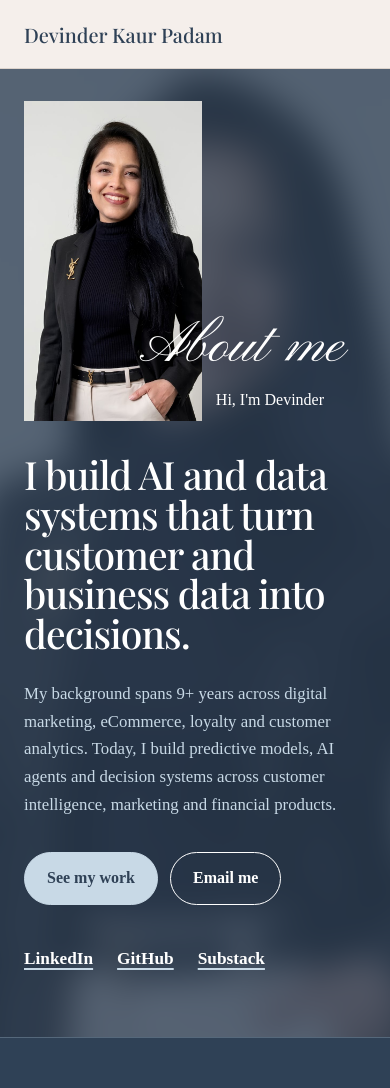
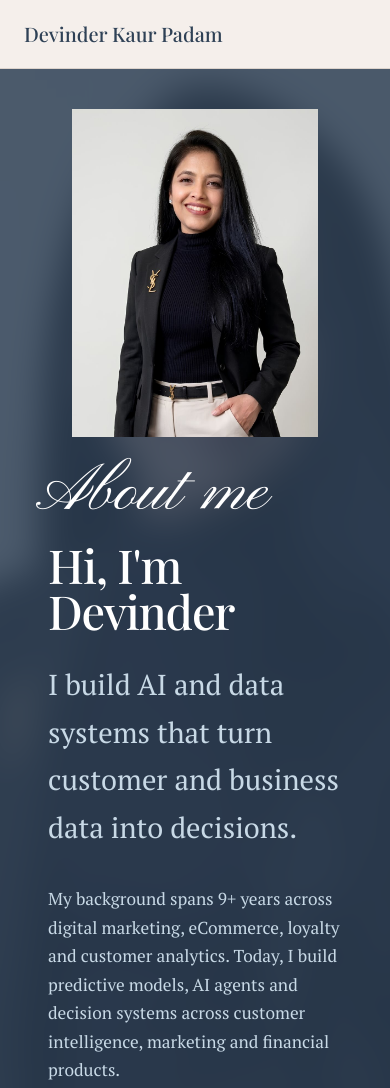
Before and after one commit to BetterThanBusy/Devinder-Kaur, a plain HTML site: page index.html in a window 390 px wide. Shown: the top 1088 px of the page. Drawn offline with nearby package versions, Linux system fonts and the light colour scheme; no server answers; a web font is replaced by a local one.

Commit message:
hero altered altered

```diff
--- a/index.html
+++ b/index.html
@@ -42,7 +42,7 @@
 <link rel="preconnect" href="https://fonts.gstatic.com" crossorigin>
 
 <link
-  href="https://fonts.googleapis.com/css2?family=Playfair+Display:ital,wght@0,400;0,500;0,600;1,400;1,500&family=Pinyon+Script&family=PT+Serif:wght@400;700&display=swap"
+  href="https://fonts.googleapis.com/css2?family=Pinyon+Script&family=Playfair+Display:ital,wght@0,400;0,500;0,600;1,400;1,500&family=PT+Serif:wght@400;700&display=swap"
   rel="stylesheet"
   >
 
@@ -64,20 +64,8 @@
 
     /* Typography */
     --heading: "Playfair Display", Georgia, serif;
-
-    /*
-      GFS Didot is not hosted by Google Fonts.
-      If GFS Didot exists on the device, it will be used.
-      Otherwise the browser falls back gracefully.
-    */
-    --body: "GFS Didot", "Didot", "Bodoni MT",
-            "Times New Roman", serif;
-
-    --body-alt: "PT Serif", Georgia, serif;
-
+    --body: "PT Serif", Georgia, "Times New Roman", serif;
     --script: "Pinyon Script", "Brush Script MT", cursive;
-
-    --wrap: 1120px;
   }
 
 
@@ -100,14 +88,10 @@
   margin: 0;
   background: var(--beige);
   color: var(--navy);
-
   font-family: var(--body);
-
-    font-size: 1.08rem;
-    line-height: 1.65;
-
+  font-size: 1.0625rem;
+  line-height: 1.6;
   -webkit-font-smoothing: antialiased;
-    text-rendering: optimizeLegibility;
 }
 
   img {
@@ -131,14 +115,11 @@
     padding: 0 24px;
   }
 
-  h1,
-  h2,
-  h3 {
+ h1, h2, h3 {
   font-family: var(--heading);
   font-weight: 500;
-    line-height: 1.1;
+  line-height: 1.15;
   margin: 0;
-    letter-spacing: -0.01em;
 }
 
   h2 {
@@ -301,16 +282,11 @@
     position: relative;
   isolation: isolate;
   overflow: hidden;
-
   color: var(--white);
-
   padding: 72px 0;
-
   min-height: calc(100svh - 68px);
-
   display: flex;
   align-items: center;
-
   background: var(--navy);
   }
 
@@ -325,20 +301,10 @@
 
   .hero-bg {
     position: absolute;
-
   inset: -40px;
-
   z-index: -2;
-
-    background:
-      url("assets/headshot.jpg")
-      center / cover
-      no-repeat;
-
-    filter:
-      blur(16px)
-      grayscale(25%);
-
+  background: url("assets/headshot.jpg") center / cover no-repeat;
+  filter: blur(16px) grayscale(25%);
   transform: scale(1.05);
   }
 
@@ -350,25 +316,18 @@
 
   .hero::after {
     content: "";
-
   position: absolute;
   inset: 0;
-
   z-index: -1;
-
-    background: rgba(47, 65, 86, 0.78);
+  background: rgba(47, 65, 86, 0.84);
   }
 
 
   .hero .wrap {
    width: 100%;
-
   display: grid;
-
-    grid-template-columns: 320px 1fr;
-
+  grid-template-columns: 360px minmax(0, 1fr);
   gap: 0;
-
   align-items: center;
   }
 
@@ -379,35 +338,27 @@
 
   .hero-photo {
     margin: 0;
-
   position: relative;
-
   z-index: 1;
+  width: 100%;
   }
 
   .hero-photo img,
   .photo-fallback {
+    display: block;
   width: 100%;
   height: auto;
-
-    aspect-ratio: 5 / 11;
-
-    object-fit: cover;
-
-    object-position: center top;
+  aspect-ratio: 896 / 1195;
+  object-fit: contain;
+  object-position: center center;
   }
 
   .photo-fallback {
     display: none;
-
   place-items: center;
-
   background: var(--teal);
-
   color: var(--sky);
-
   font-family: var(--heading);
-
   font-size: 5rem;
   }
 
@@ -426,12 +377,9 @@
 
   .hero-copy {
     position: relative;
-
   z-index: 2;
-
-    padding-left: 64px;
-
-    max-width: 700px;
+  padding-left: 110px;
+  max-width: 760px;
   }
 
 
@@ -444,25 +392,13 @@
 
   .script-title {
     display: block;
-
   font-family: var(--script);
-
   font-weight: 400;
-
-    font-size: clamp(4.2rem, 8vw, 7.2rem);
-
-    line-height: 0.82;
-
-    margin:
-      0
-      0
-      28px
-      -145px;
-
+  font-size: clamp(4.5rem, 8vw, 7.5rem);
+  line-height: 0.85;
+  margin: 0 0 20px -95px;
   white-space: nowrap;
-
   color: var(--white);
-
   letter-spacing: 0;
   }
 
@@ -473,14 +409,12 @@
   */
 
   .hello {
-    font-family: var(--body);
-
-    font-size: 1.08rem;
-
-    font-weight: 400;
-
-    margin-bottom: 22px;
-
+    font-family: var(--heading);
+  font-size: clamp(3.2rem, 5.2vw, 5.2rem);
+  font-weight: 500;
+  line-height: 0.98;
+  letter-spacing: -0.025em;
+  margin: 0 0 28px;
   color: var(--white);
   }
 
@@ -491,23 +425,14 @@
   */
 
   .hero h1 {
-    font-family: var(--heading);
-
-    font-weight: 500;
-
-    font-size: clamp(
-      2.5rem,
-      4.7vw,
-      4.5rem
-    );
-
-    line-height: 1.02;
-
-    letter-spacing: -0.025em;
-
-    color: var(--white);
-
-    max-width: 17ch;
+    font-family: var(--body);
+  font-size: clamp(1.12rem, 1.45vw, 1.3rem);
+  font-weight: 400;
+  line-height: 1.65;
+  max-width: 48ch;
+  margin: 24px 0 34px;
+  color: var(--sky);
+
   }
 
 
@@ -546,35 +471,28 @@
 
   .hero-actions {
     display: flex;
-
   flex-wrap: wrap;
-
   gap: 12px;
   }
 
   .hero .btn-solid {
     background: var(--sky);
-
   border-color: var(--sky);
-
   color: var(--navy);
   }
 
   .hero .btn-solid:hover {
      background: var(--white);
-
   border-color: var(--white);
   }
 
   .hero .btn-line {
     color: var(--white);
-
   border-color: var(--white);
   }
 
   .hero .btn-line:hover {
      background: var(--white);
-
   color: var(--navy);
   }
 
@@ -589,21 +507,14 @@
 
   .hero-social {
     display: flex;
-
   flex-wrap: wrap;
-
   gap: 24px;
-
   list-style: none;
-
   padding: 0;
-
   margin: 40px 0 0;
   }
 
   .hero .text-link {
-    color: var(--white);
-
     text-decoration-color: var(--sky);
   }
 
@@ -619,86 +530,67 @@
   @media (max-width: 860px) {
 
   .hero {
-      padding: 32px 0 64px;
-
+    padding: 40px 0 64px;
     min-height: 0;
   }
 
   .hero .wrap {
-      grid-template-columns: 52% 1fr;
-
-      align-items: end;
+    grid-template-columns: 42% 58%;
+    align-items: center;
   }
 
   .hero-photo img,
   .photo-fallback {
-      aspect-ratio: 5 / 9;
+    aspect-ratio: 896 / 1195;
   }
 
   .hero-copy {
-      display: contents;
-    }
-
-    .hero-intro {
-      grid-column: 2;
-
-      position: relative;
-
-      z-index: 2;
-
-      padding-bottom: 8px;
+    padding-left: 48px;
+    max-width: none;
   }
 
   .script-title {
-      margin:
-        0
-        0
-        16px
-        -62px;
-
-      font-size:
-        clamp(
-          3.2rem,
-          15vw,
-          4.8rem
-        );
-
-      line-height: 0.84;
-
-      white-space: nowrap;
+    margin-left: -48px;
+    font-size: clamp(3.6rem, 11vw, 5.5rem);
   }
 
   .hello {
-      margin:
-        0
-        0
-        0
-        14px;
-
-      font-size: 1rem;
-    }
-
-    .hero-body {
-      grid-column: 1 / -1;
-
-      margin-top: 34px;
+    font-size: clamp(2.6rem, 8vw, 4rem);
   }
 
   .hero h1 {
-      font-size:
-        clamp(
-          2.2rem,
-          10vw,
-          3.5rem
-        );
-
-      max-width: 15ch;
+    font-size: clamp(1.8rem, 5vw, 2.6rem);
   }
 
   .lede {
-      font-size: 1.05rem;
-
-      max-width: 48ch;
+    font-size: 1.08rem;
+  }
+}
+
+@media (max-width: 560px) {
+
+  .hero .wrap {
+    grid-template-columns: 1fr;
+    gap: 28px;
+  }
+
+  .hero-photo {
+    width: min(72%, 330px);
+    margin: 0 auto;
+  }
+
+  .hero-copy {
+    padding-left: 24px;
+    padding-right: 24px;
+  }
+
+  .script-title {
+    margin-left: -12px;
+    font-size: clamp(3.8rem, 17vw, 5rem);
+  }
+
+  .hello {
+    font-size: clamp(2.7rem, 12vw, 4rem);
   }
 }
 
```
Lines whose indentation alone changed are shown as unchanged.
